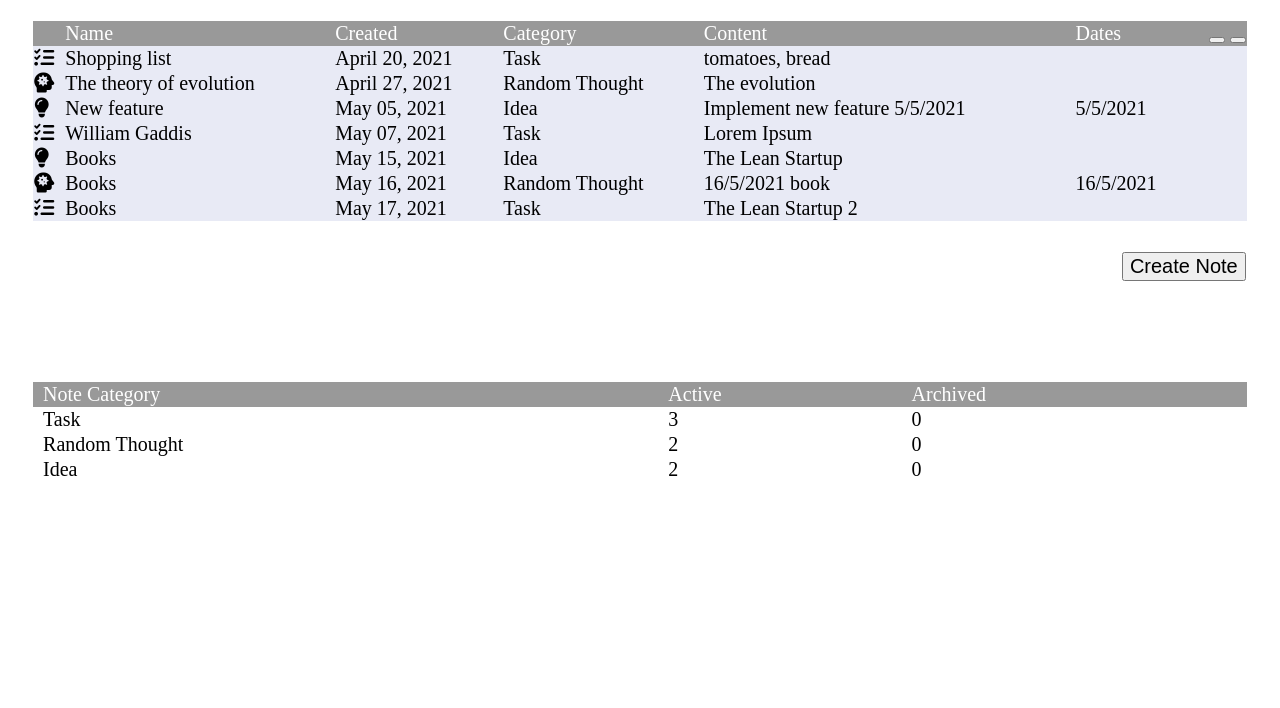
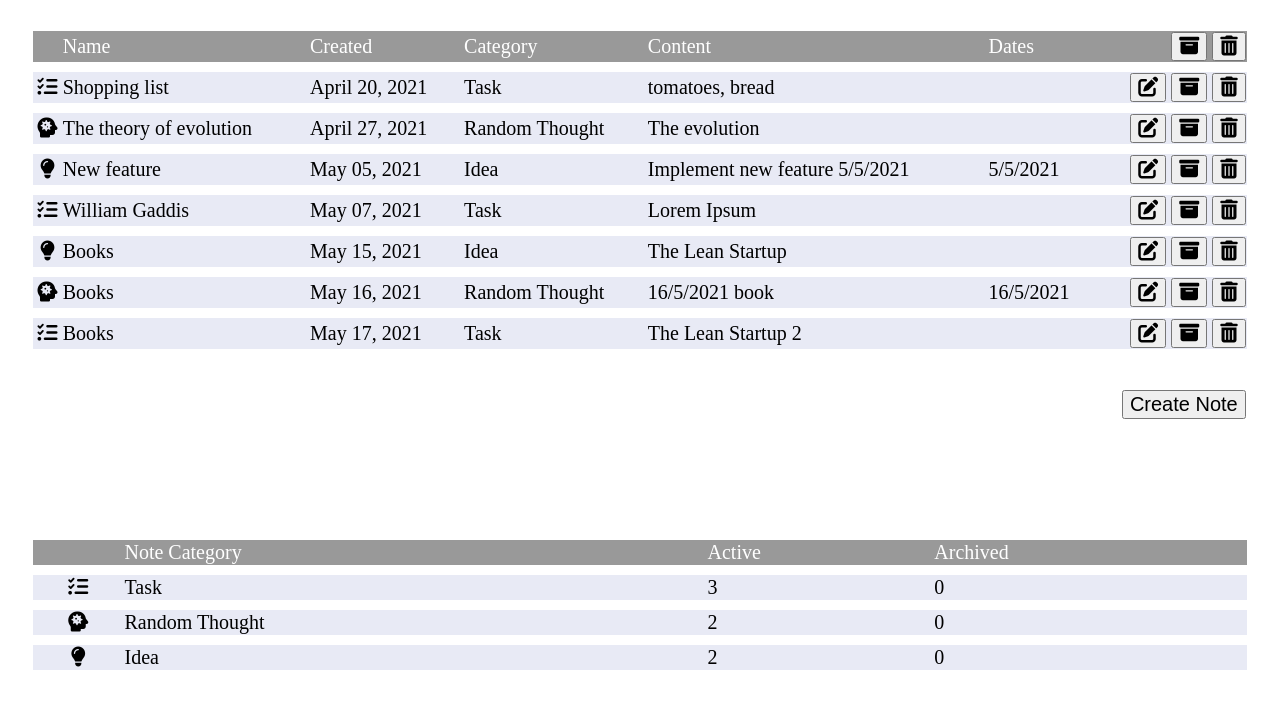
Before and after one commit to DmJSCourse/notesApp, a plain HTML site: page index.html in a window 1280 px wide. Drawn offline with Linux system fonts and the light colour scheme.

Commit message:
added buttons, category icons

```diff
--- a/index.html
+++ b/index.html
@@ -50,11 +50,11 @@
                         Dates
                     </td>
                     <td>
-                        <button class="notes__add">
-
+                        <button class="notes__archiveAll">
+                            <i class="fas fa-archive"></i>
                         </button>
-                        <button class="notes__delete">
-
+                        <button class="notes__deleteAll">
+                            <i class="fas fa-trash-alt"></i>
                         </button>
                     </td>
                 </tr>
--- /dev/null
+++ b/scripts/assignIcon.js
@@ -0,0 +1,17 @@
+export function assignIcon(category) {
+    let iconHTML = "";
+    switch (category) {
+        case 'Idea':
+            iconHTML = `<i class="fas fa-lightbulb"></i>`;
+            break;
+        case 'Task':
+            iconHTML = `<i class="fas fa-tasks"></i>`;
+            break;
+        case 'Random Thought':
+            iconHTML = `<i class="fas fa-head-side-virus"></i>`;
+            break;
+        default:
+            throw "Passed incorrect category";
+    };
+    return iconHTML;
+}
--- /dev/null
+++ b/scripts/displayCategories.js
@@ -0,0 +1,35 @@
+import { assignIcon } from "./assignIcon.js";
+
+export const displayCategories = (notesList) => {
+    const categoriesTable = document.getElementsByClassName('categories__list');
+    categoriesTable[0].innerHTML = '';
+
+    const allCategories = [...new Set(notesList.map(note => note.category))];
+    allCategories.forEach(category => {
+        let activeCount = 0;
+        let archivedCount = 0;
+        for(let note of notesList) {
+            if (note.category === category) {
+                switch (note.state) {
+                    case 'active':
+                        activeCount++;
+                        break;
+                    case 'archived':
+                        archivedCount++;
+                        break;
+                    default:
+                        throw "Invalid state";
+                }
+            }
+        }
+
+        categoriesTable[0].insertAdjacentHTML('beforeend', `
+            <tr class="categories__item">
+                <td class="categories__icon">` + assignIcon(category) + `</td>` +
+                `<td>` + category + `</td>` +
+                `<td>` + activeCount + `</td>`+
+                `<td>` + archivedCount + `</td>
+            </tr>`
+        );
+    })
+}
--- a/scripts/displayNote.js
+++ b/scripts/displayNote.js
@@ -1,31 +1,28 @@
+import { assignIcon } from "./assignIcon.js";
+
 export function displayNote(id, name, createDate, category, content, dates) {
     let newNote = document.createElement("tr");
     newNote.setAttribute("id", id);
     newNote.className = "notes__item";
 
-    let iconHTML = "";
-    switch (category) {
-        case 'Idea':
-            iconHTML = `<i class="fas fa-lightbulb"></i>`;
-            break;
-        case 'Task':
-            iconHTML = `<i class="fas fa-tasks"></i>`;
-            break;
-        case 'Random Thought':
-            iconHTML = `<i class="fas fa-head-side-virus"></i>`;
-            break;
-        default:
-            throw "Passed incorrect category to note";
-    };
-
     return newNote.innerHTML = `
         <tr id="` + id + `" class="notes__item">` +
-            `<td>` + iconHTML + `</td>` +
+            `<td class="notes__icon">` + assignIcon(category) + `</td>` +
             `<td>` + name + `</td>` +
             `<td>` + createDate + `</td>` +
             `<td>` + category + `</td>` +
             `<td>` + content + `</td>` +
             `<td>` + dates + `</td>` +
-            `<td>` + " " + `</td>` +
+            `<td>
+                <button class="notes__edit">
+                    <i class="fas fa-edit"></i>
+                </button>
+                <button class="notes__archive">
+                    <i class="fas fa-archive"></i>
+                </button>
+                <button class="notes__delete">
+                    <i class="fas fa-trash-alt"></i>
+                </button>
+            </td>` +
         `</tr>`;
 }
--- a/scripts/editNote.js
+++ b/scripts/editNote.js
@@ -1,5 +1,5 @@
 import { displayNotes } from "./index.js";
-import { displayCategories } from "./index.js";
+import { displayCategories } from "./displayCategories.js";
 
 const monthNames = [
     "January",
@@ -70,7 +70,6 @@ export function editNote(itemId, list) {
                 content: content.value,
                 dates: findDates(content.value),
             })
-            console.log(findDates(content.value))
         } else {
             let editedItem = list.find(entry => entry.id === itemId);
             editedItem.state = "active";
--- a/scripts/index.js
+++ b/scripts/index.js
@@ -10,9 +10,9 @@ let notes = [
 
 import { displayNote }  from "./displayNote.js";
 import { editNote } from "./editNote.js";
+import { displayCategories } from "./displayCategories.js";
 
 const notesTable = document.getElementsByClassName('notes__list');
-const categoriesTable = document.getElementsByClassName('categories__list');
 const newNoteButton = document.querySelector('.notes__create');
 
 export const displayNotes = (notesList) => {
@@ -22,37 +22,6 @@ export const displayNotes = (notesList) => {
         .forEach(note => notesTable[0].insertAdjacentHTML('beforeend', note));
 }
 
-export const displayCategories = (notesList) => {
-    categoriesTable[0].innerHTML = '';
-    const allCategories = [...new Set(notesList.map(note => note.category))];
-    allCategories.forEach(category => {
-        let activeCount = 0;
-        let archivedCount = 0;
-        for(let note of notesList) {
-            if (note.category === category) {
-                switch (note.state) {
-                    case 'active':
-                        activeCount++;
-                        break;
-                    case 'archived':
-                        archivedCount++;
-                        break;
-                    default:
-                        throw "Invalid state";
-                }
-            }
-        }
-
-        categoriesTable[0].insertAdjacentHTML('beforeend', `
-            <tr>
-                <td></td>` +
-                `<td>` + category + `</td>` +
-                `<td>` + activeCount + `</td>`+
-                `<td>` + archivedCount + `</td>
-            </tr>`
-        );
-    })
-}
 
 newNoteButton.addEventListener('click', () => {
     editNote(null, notes);
--- a/styles/index.scss
+++ b/styles/index.scss
@@ -12,12 +12,22 @@ $baseline-margin: 20px;
     margin-bottom: 20px;
 }
 
+@mixin tableStyle {
+    width: $table-width;
+    border-collapse:separate;
+    border-spacing:0 10px;
+
+    &__icon {
+        text-align: center;
+    }
+
+    &__item {
+        background-color: $table-background-color;
+    }
+}
+
 * {
-    font-size: $baseline-margin;
-
-    table {
-        border-collapse: collapse;
-    }
+    font-size: 20px;
 }
 
 .wrapper {
@@ -79,7 +89,7 @@ $baseline-margin: 20px;
 }
 
 .notes {
-    width: $table-width;
+    @include tableStyle;
 
     &__header{
         @include header;
@@ -90,7 +100,13 @@ $baseline-margin: 20px;
     }
 
     &__item {
-        background-color: $table-background-color;
+        td:last-child {
+            text-align: right;
+        }
+
+        &:hover {
+            background-color: $table-header-color;
+        }
     }
 
     &__create{
@@ -100,7 +116,7 @@ $baseline-margin: 20px;
 }
 
 .categories {
-    width: $table-width;
+    @include tableStyle;
 
     &__header{
         @include header;
```
Also changed, not shown: styles/index.css, 1 other file.
